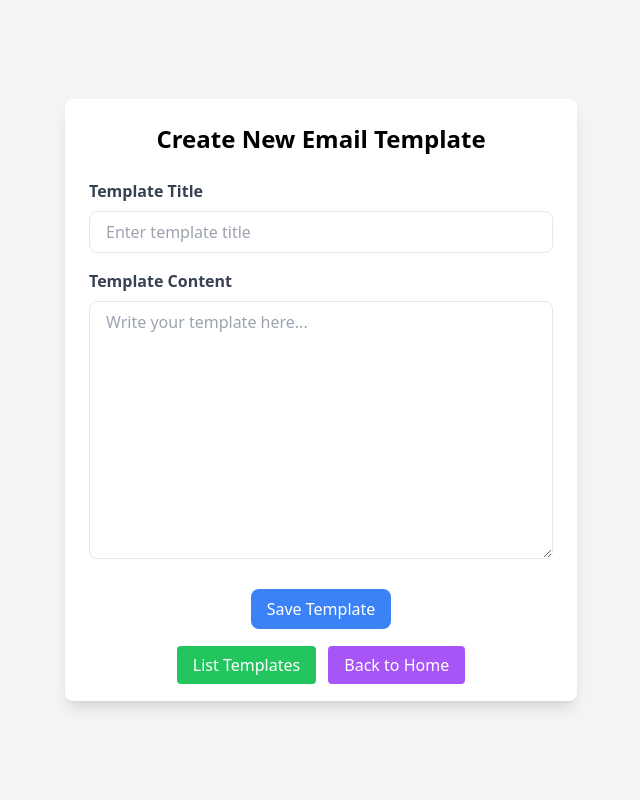
After one commit to UBH-Fall-2024/ub-hacking-create-your-repo-here-123, a Django app: page /ui/templates/create in a window 1280 px wide. The commit adds this page. Shown: the whole page, without its empty margins (319-959 px from the left). Run offline with Django 5.2, Linux system fonts and the light colour scheme; some libraries are stand-ins or nearby versions.

Commit message:
Create Template Page: Done

```diff
--- a/EmailWhiz/emailwhiz_api/urls.py
+++ b/EmailWhiz/emailwhiz_api/urls.py
@@ -6,4 +6,7 @@ urlpatterns = [
     path('save_resume/', views.save_resume, name='save_resume'),
     path('send-emails/', views.send_emails, name='send_emails'),
     path('email-generator_post/', views.email_generator_post, name='email_generator_post'),
+    path('templates/create/', views.create_template_post, name='create_template_post'),
+    path('templates/list/', views.create_template_post, name='list_templates'),
+
 ]
--- /dev/null
+++ b/EmailWhiz/emailwhiz_api/users/bhuvanthirwani/templates/referral.txt
@@ -0,0 +1 @@
+afsdfas
--- /dev/null
+++ b/EmailWhiz/emailwhiz_api/users/bhuvanthirwani/templates/referral1.txt
@@ -0,0 +1 @@
+afsdfas
--- /dev/null
+++ b/EmailWhiz/emailwhiz_ui/templates/create_template.html
@@ -0,0 +1,36 @@
+
+
+
+
+<!DOCTYPE html>
+<html lang="en">
+<head>
+    <meta charset="UTF-8">
+    <meta name="viewport" content="width=device-width, initial-scale=1.0">
+    <title>Email Templates</title>
+    <script src="https://cdn.tailwindcss.com"></script>
+</head>
+<body class="bg-gray-100 flex items-center justify-center min-h-screen">
+    <div class="max-w-lg w-full bg-white p-6 rounded-lg shadow-lg">
+        <h2 class="text-2xl font-bold mb-6 text-center">Create New Email Template</h2>
+        <form method="POST" action="{% url 'create_template_post' %}">
+            {% csrf_token %}
+            <div class="mb-4">
+                <label class="block text-gray-700 font-semibold mb-2">Template Title</label>
+                <input type="text" name="template_title" required class="w-full px-4 py-2 border rounded-lg focus:outline-none focus:border-blue-500" placeholder="Enter template title">
+            </div>
+            <div class="mb-6">
+                <label class="block text-gray-700 font-semibold mb-2">Template Content</label>
+                <textarea name="template_content" rows="10" required class="w-full px-4 py-2 border rounded-lg focus:outline-none focus:border-blue-500" placeholder="Write your template here..."></textarea>
+            </div>
+            <div class="flex justify-center">
+                <button type="submit" class="bg-blue-500 text-white py-2 px-4 rounded-lg hover:bg-blue-600 focus:outline-none">Save Template</button>
+            </div>
+        </form>
+        <div class="text-center mt-6">
+            <a href="{% url 'list_templates' %}" class="bg-green-500 text-white py-2 px-4 rounded hover:bg-green-600">List Templates</a>
+            <a href="{% url 'home' %}" class="bg-purple-500 text-white py-2 px-4 rounded hover:bg-purple-600 ml-2">Back to Home</a>
+        </div>
+    </div>
+</body>
+</html>
--- a/EmailWhiz/emailwhiz_ui/templates/email_generator.html
+++ b/EmailWhiz/emailwhiz_ui/templates/email_generator.html
@@ -12,9 +12,9 @@
         <div class="flex items-center justify-between mb-6">
             <h2 class="text-2xl font-bold text-gray-800">Email Generator</h2>
 
-            <a href="{% url 'suggestions_view' %}" id="getSuggestions" class="bg-yellow-500 text-white py-2 px-4 rounded hover:bg-yellow-600 focus:outline-none focus:ring-2 focus:ring-yellow-500">
+            <!-- <a href="{% url 'suggestions_view' %}" id="getSuggestions" class="bg-yellow-500 text-white py-2 px-4 rounded hover:bg-yellow-600 focus:outline-none focus:ring-2 disabled:opacity-75 focus:ring-yellow-500">
                 Get Suggestions
-            </a>
+            </a> -->
         </div>
         <form id="emailForm" method="POST" action="{% url 'email_generator_post' %}">
             {% csrf_token %}
--- a/EmailWhiz/emailwhiz_ui/templates/list_resumes.html
+++ b/EmailWhiz/emailwhiz_ui/templates/list_resumes.html
@@ -63,6 +63,7 @@
 
     <form id="resumeForm" action="{% url 'email_generator' %}" method="POST">
         {% csrf_token %}
+        <input type="hidden" name="selected_template" value="{{ selected_template }}">
         <ul class="space-y-4">
             {% for resume in resumes %}
                 <li class="flex items-center justify-between bg-gray-100 p-3 rounded-lg">
--- a/EmailWhiz/emailwhiz_ui/urls.py
+++ b/EmailWhiz/emailwhiz_ui/urls.py
@@ -11,8 +11,9 @@ urlpatterns = [
     path('list-resumes/', views.list_resumes, name='list_resumes'),
     path('suggestions-view/', views.suggestions_view, name='suggestions_view'),
     path('email-generator/', views.email_generator, name='email_generator'),
-
-    path('select-template/', views.select_template, name='select_template'),
+    path('templates/create', views.create_template, name='create_template'),
+    path('templates/list', views.list_templates, name='list_templates'),
+    path('select-email-template/', views.select_email_template, name='select_email_template'),
     path('upload-excel/', views.upload_excel, name='upload_excel'),
     path('preview-template/', views.preview_template, name='preview_template'),
 
--- a/EmailWhiz/emailwhiz_ui/views.py
+++ b/EmailWhiz/emailwhiz_ui/views.py
@@ -36,6 +36,7 @@ def suggestions_view(request):
 
 def add_employer_details(request):
     resume = request.GET.get('resume')
+
     if not resume:
         # If the parameter is missing, return a 400 Bad Request response
         return HttpResponseBadRequest('Missing required query parameter: param1')
@@ -82,27 +83,65 @@ def home(request):
 
 def list_resumes(request):
     details = get_user_details(request.user)
+    print("RT: ", request.__dict__)
+    selected_template = request.POST.get('selected_template')
+
     username = details['username']  # Placeholder: Replace with the actual user's email
     print("username:", username)
     resumes_dir = os.path.join(settings.BASE_DIR, 'emailwhiz_api', 'users', username, 'resumes')
     print("resume_dir: ", resumes_dir, settings.BASE_DIR)
     resumes = [f for f in os.listdir(resumes_dir) if f.endswith('.pdf')]
     print("resumes: ", resumes)
-    return render(request, 'list_resumes.html', {'resumes': resumes, 'username': username})
+    return render(request, 'list_resumes.html', {'resumes': resumes, 'username': username, 'selected_template': selected_template})
 
-def select_template(request):
+def select_email_template(request):
+    # Get the user's username and templates directory
     details = get_user_details(request.user)
     username = details['username']
     templates_dir = os.path.join(settings.BASE_DIR, 'emailwhiz_api', 'users', username, 'templates')
 
-    first_email_templates = os.listdir(os.path.join(templates_dir, 'first_email'))
-    followup_email_templates = os.listdir(os.path.join(templates_dir, 'followup_email'))
+    # Load template names and their content
+    templates = []
+    if os.path.exists(templates_dir):
+        for template_file in os.listdir(templates_dir):
+            if template_file.endswith('.txt'):
+                template_path = os.path.join(templates_dir, template_file)
+                with open(template_path, 'r') as f:
+                    content = f.read()
+                templates.append({
+                    'name': template_file[:-4],  # remove ".txt"
+                    'content': content
+                })
 
-    context = {
-        'first_email_templates': first_email_templates,
-        'followup_email_templates': followup_email_templates
-    }
-    return render(request, 'emailwhiz_ui/select_template.html', context)
+    return render(request, 'select_template.html', {'templates': templates})
+
+def list_templates(request):
+    details = get_user_details(request.user)
+    username = details['username']
+    templates_dir = os.path.join(settings.BASE_DIR, 'emailwhiz_api', 'users', username, 'templates')
+    # Initialize list to hold template details
+    templates = []
+
+    # Loop through each file in the directory
+    for template_file in os.listdir(templates_dir):
+        if template_file.endswith('.txt'):
+            template_path = os.path.join(templates_dir, template_file)
+            with open(template_path, 'r') as file:
+                content = file.read()
+
+            # Append dictionary with filename and content
+            templates.append({
+                'name': template_file[:-4],  # Removing '.txt' from display name
+                'content': content
+            })
+
+    # Render the list_templates.html with template details
+    return render(request, 'list_templates.html', {'templates': templates, 'username': username})
+
+
+def create_template(request):
+    return render(request, 'create_template.html')
+
 
 
 def upload_excel(request, user):
@@ -129,7 +168,9 @@ def preview_template(request, user):
 
 def email_generator(request):
     resume = request.POST.get('selected_resume')
-    return render(request, 'email_generator.html', {"resume":resume})
+    selected_template = request.POST.get('selected_template')
+    print("OO: ", resume, selected_template)
+    return render(request, 'email_generator.html', {"resume": resume, "template": selected_template})
 
 
 
```
Also changed, not shown: EmailWhiz/emailwhiz_api/users/bhuvanthirwani/templates/abc.txt (added, +15 -0 lines), EmailWhiz/emailwhiz_api/views.py (+43 -0 lines), EmailWhiz/emailwhiz_ui/templates/base.html (+11 -1 lines), EmailWhiz/emailwhiz_ui/templates/list_templates.html (added, +59 -0 lines), EmailWhiz/emailwhiz_ui/templates/select_template.html (+56 -22 lines).
